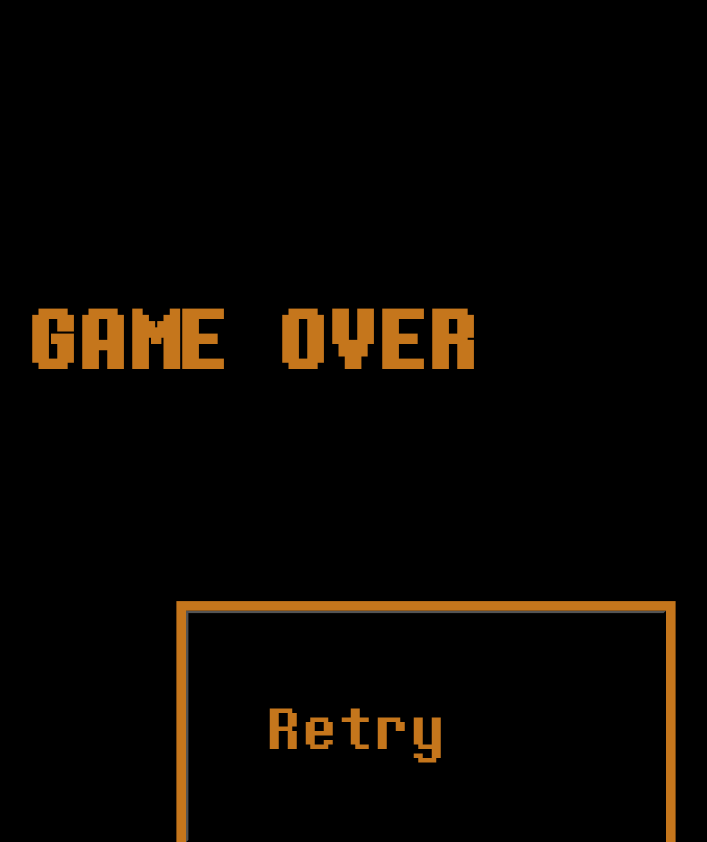
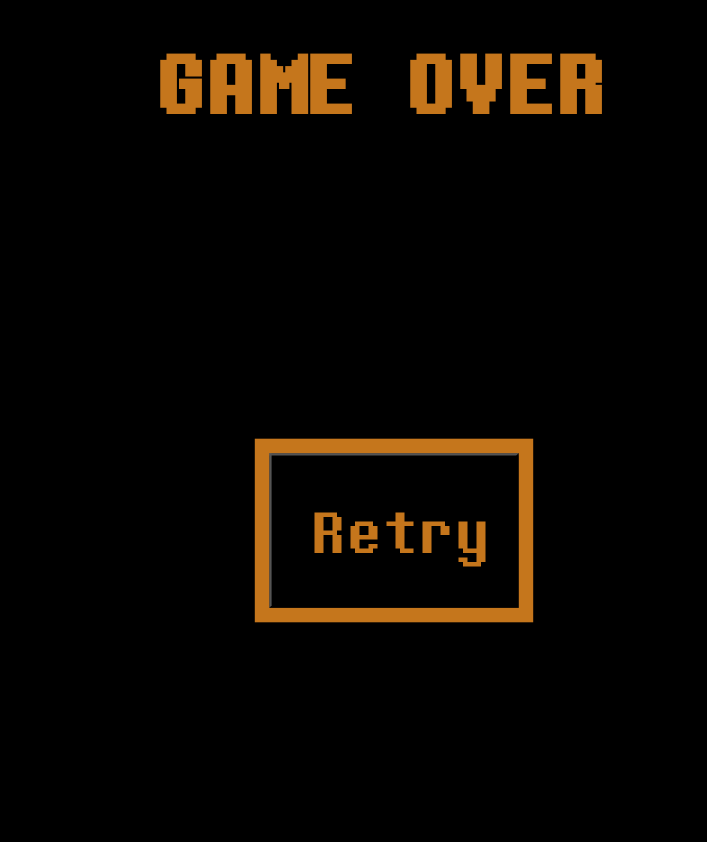
Before and after one commit to Umb3333/mathprojectskibidisigma, a PHP site: page /retry.html in a window 1280 px wide. Shown: the whole page, without its empty margins (214-921 px from the left). After the commit the page ends 623 px from the top, so only its background shows below. Run offline with PHP 8.4, Linux system fonts and the light colour scheme.

Commit message:
minor changes
balls

```diff
--- a/evilcss.css
+++ b/evilcss.css
@@ -325,6 +325,7 @@ progress::-webkit-progress-value {
     margin-right: auto;
     background-color: black;
     visibility: visible;
+
 }
 
 .inputP
--- a/retrycss.css
+++ b/retrycss.css
@@ -18,6 +18,62 @@ body {
     overflow: hidden;
 }
 
+@media only screen and (min-width: 801px)
+{
+    .container {
+        position: relative;
+        margin-left: auto;
+        margin-right: auto;
+        margin-top: 20%;
+        right: -10%;
+        font-size: 50px;
+        text-align: center;
+        max-width: 800px;
+        max-height: 400px;
+        padding: 10px;
+    }
+
+    .container h1 {
+        text-align: center;
+        margin-left: auto;
+        margin-right: auto;
+        font-family: 'Determination Mono', sans-serif;
+        display: flex;
+        position: relative;
+
+
+        bottom: 300px;
+        background-color: black;
+        color: rgb(197, 118, 28);
+
+    }
+    .retrybutton
+    {
+      font-family: 'Determination Mono', sans-serif;
+      display: flex;
+      position: relative;
+      margin-top: 25%;
+      margin-left: auto;
+      margin-right: auto;
+      left: -20%;
+      bottom: 169px;
+      background-color: black;
+      color: rgb(197, 118, 28);
+      outline-style: solid;
+      outline-width: 12px;
+
+      width: 26%;
+      text-align: center;
+      font-size: larger;
+      scale: 1.2;
+      padding: 4%;
+
+    }
+}
+
+
+@media (max-width: 768px)
+{
     .container {
         position: relative;
         margin-left: auto;
@@ -32,7 +88,8 @@ body {
 
     .container h1 {
         margin-left: auto;
-    margin-right: auto;font-family: 'Determination Mono', sans-serif;
+        margin-right: auto;
+        font-family: 'Determination Mono', sans-serif;
         display: flex;
         position: relative;
 
@@ -54,12 +111,13 @@ body {
       background-color: black;
       color: rgb(197, 118, 28);
       outline-style: solid;
-  outline-width: 8px;
+      outline-width: 10px;
 
       width: 50%;
       text-align: center;
       font-size: larger;
       scale: 1.2;
-  padding: 8%;
+      padding: 4%;
 
     }
+}
--- a/zionnn.js
+++ b/zionnn.js
@@ -241,6 +241,9 @@ function submitAnswer() {
 
 
 
+         }
+         else {
+          resetToMenu();
          }
          input1.value = "";
          setTimeout(damagekeyframe, 3000);
```
Lines whose indentation alone changed are shown as unchanged.
